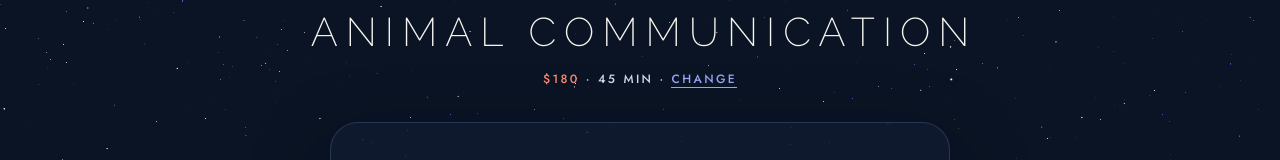
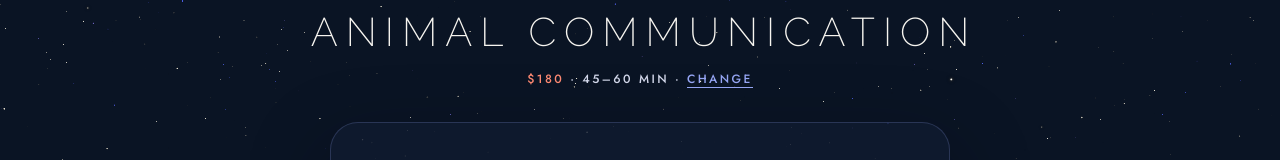
Before and after one commit to DHolliday1881/celesteellyse, a Next.js app: page /book/animal-communication in a window 1280 px wide. Shown: the part 165-325 px from the top of the page. Built offline with nearby package versions, Linux system fonts and the light colour scheme.

Commit message:
feat: show the time range on booking pages when a session varies

```diff
--- a/content/booking.ts
+++ b/content/booking.ts
@@ -1,5 +1,5 @@
 // Booking intake forms, posted to Netlify Forms; every field name must also be in public/__forms.html
-import {services} from "./site"
+import {services, type BookingOption} from "./site"
 
 /** Points every Cal.com embed at the $1 test events; set to false to book the real events. */
 export const USE_TEST_EVENTS = true
@@ -275,6 +275,9 @@ export const defaultAnswers = (form: IntakeForm): Record<string, string> =>
 export const findChoice = (form: IntakeForm, option: string | undefined) =>
   "choices" in form.booking ? form.booking.choices.find((choice) => choice.option === option) : undefined
 
+/** The session length to show on a booking page: the range when the time varies, otherwise the set length. */
+const rangeOrDuration = (option: BookingOption) => option.durationRange ?? option.duration
+
 /** Name, price, duration and Services card for the header above a booking form, read from the Services page. */
 export function sessionHeader(form: IntakeForm, choice: SessionChoice | undefined) {
   const path = `/book/${form.slug}`
@@ -286,7 +289,7 @@ export function sessionHeader(form: IntakeForm, choice: SessionChoice | undefine
     return {
       name: match.service.name,
       price: match.option.price,
-      duration: choice?.duration ?? match.option.duration,
+      duration: choice?.duration ?? rangeOrDuration(match.option),
       card: match.service.id,
       from: false,
     }
--- a/content/site.ts
+++ b/content/site.ts
@@ -109,7 +109,7 @@ export const home = {
 // Services
 export type ServiceDetail = {label: string; body: string}
 
-export type BookingOption = {price: string; duration: string; url: string; calUrl?: string}
+export type BookingOption = {price: string; duration: string; durationRange?: string; url: string; calUrl?: string}
 
 export type Service = {
   id: string
@@ -147,6 +147,7 @@ export const services = {
             {
               price: "$180",
               duration: "45 min",
+              durationRange: "45–60 min",
               url: "/book/animal-communication",
               calUrl: "https://cal.com/celesteellyse/animal-communication",
             },
@@ -167,6 +168,7 @@ export const services = {
             {
               price: "$240",
               duration: "60 min",
+              durationRange: "60–75 min",
               url: "/book/two-animals",
               calUrl: "https://cal.com/celesteellyse/two-animal-session",
             },
```
